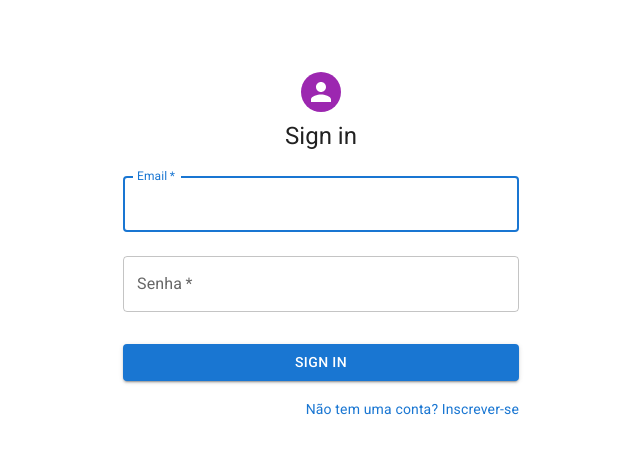
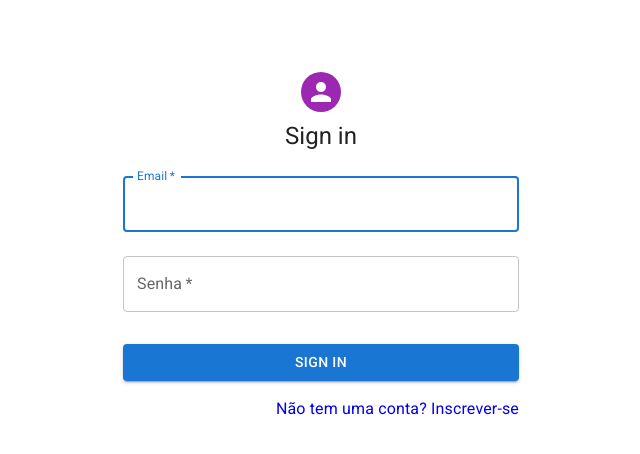
Before and after one commit to lucasscabral/fios-sacros-front-end, a React (Create React App) app: page /signin in a window 1280 px wide. Shown: the top 454 px of the page, without its empty margins (319-959 px from the left). Built offline with nearby package versions, Linux system fonts and the light colour scheme; a web font is replaced by a local one; what notiflix would draw is missing.

Commit message:
fix: Retira importações inotilizáveis e ajusta o botão do forms

```diff
--- a/src/components/authentication/loginScreen.js
+++ b/src/components/authentication/loginScreen.js
@@ -4,7 +4,6 @@ import Avatar from '@mui/material/Avatar';
 import Button from '@mui/material/Button';
 import CssBaseline from '@mui/material/CssBaseline';
 import TextField from '@mui/material/TextField';
-import Link from '@mui/material/Link';
 import Grid from '@mui/material/Grid';
 import Box from '@mui/material/Box';
 import Typography from '@mui/material/Typography';
@@ -113,9 +112,7 @@ export default function SignIn() {
                             </Grid>
                             <Grid item >
                                 <LinkRouter to={loadingButtonForm ? "" : "/signup"} style={{ textDecoration: "none" }}>
-                                    <Link variant="body2" style={{ textDecoration: "none" }}>
-                                        {"Não tem uma conta? Inscrever-se"}
-                                    </Link>
+                                    {"Não tem uma conta? Inscrever-se"}
                                 </LinkRouter>
                             </Grid>
                         </Grid>
```
